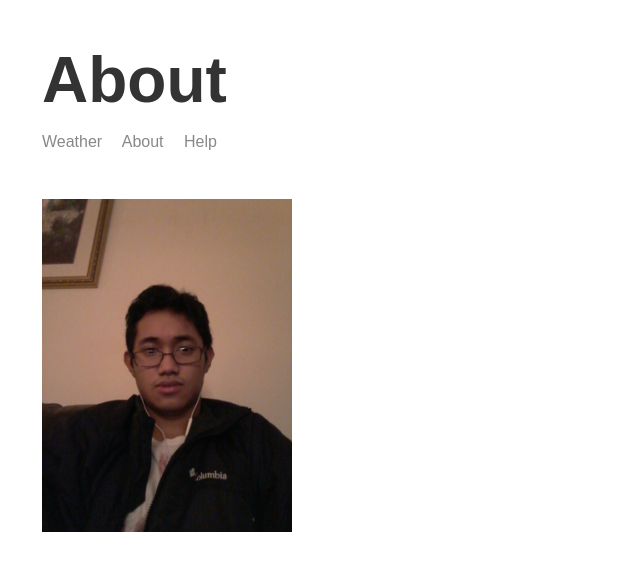
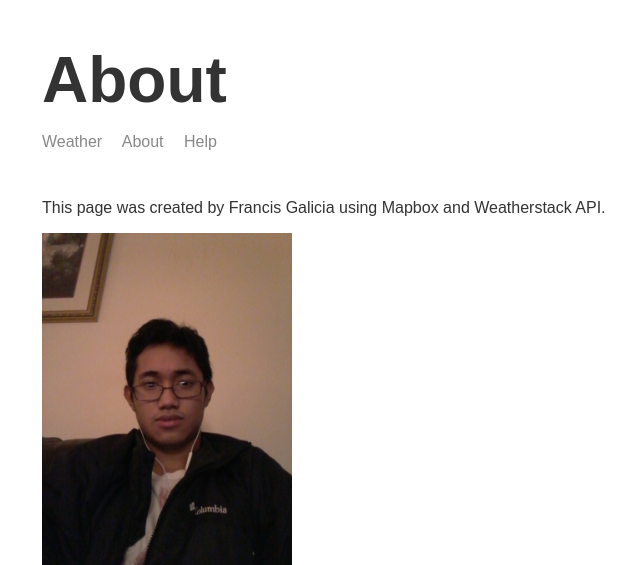
Before and after one commit to franxX123/weather-app, a Node server app: page /about in a window 1280 px wide. Shown: the top 565 px of the page, without its empty margins (273-913 px from the left). Run offline with Node 20, Linux system fonts and the light colour scheme.

Commit message:
more info in the about.hbs

```diff
--- a/templates/views/about.hbs
+++ b/templates/views/about.hbs
@@ -11,6 +11,7 @@
 <body>
     <div class="main-content">
         {{>header}}
+        <p>This page was created by Francis Galicia using Mapbox and Weatherstack API.</p>
         <img class="portrait" src="/img/me.png">
     </div>
 
```
